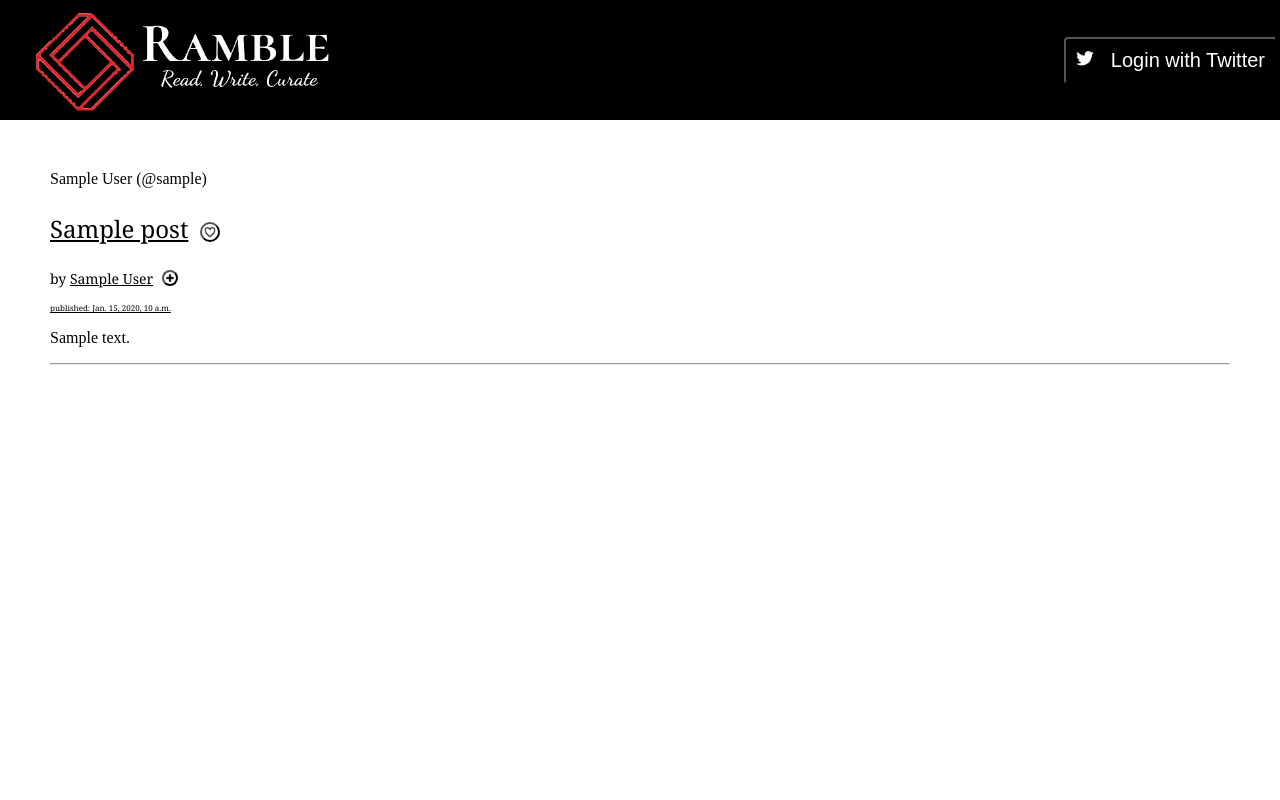
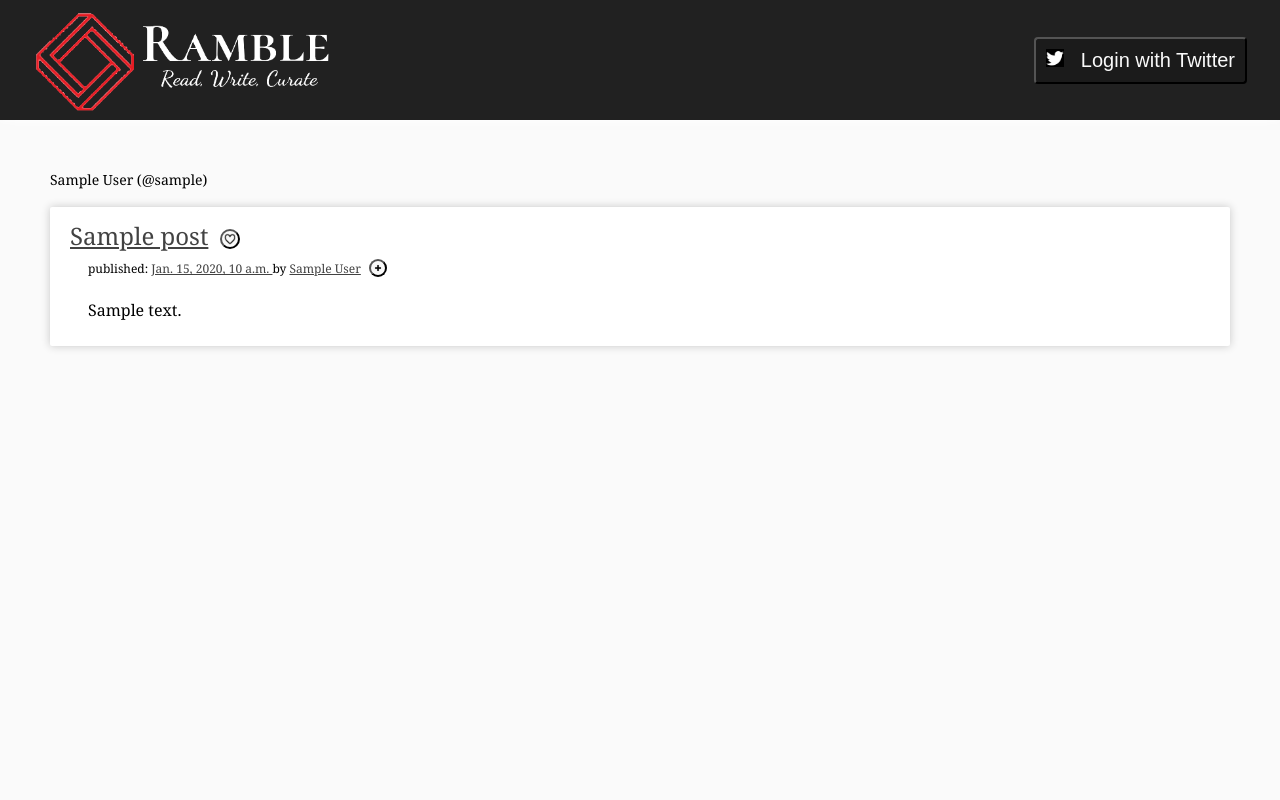
Before and after one commit to shwetharmaiya/responsiberamble, a Django app: page /u/1 in a window 1280 px wide. Run offline with Django 3.2, Linux system fonts and the light colour scheme; tables that the repository leaves empty hold one stand-in row (values such as "Sample post"); some libraries are stand-ins or nearby versions.

Commit message:
Updated post display
Added new stylesheet by nikolai echternacht.

modified appearance/button sizes of username and timestamp to resemble wordpress.

```diff
--- a/ramble/rambleapp/static/css/style.css
+++ b/ramble/rambleapp/static/css/style.css
@@ -1,54 +1,100 @@
-.header {
-    padding-left: 30px;
-    padding-top: 2px;
-    padding-bottom: 2px;
-    background: #000000;
-    color: white;
-    font-size: 20px;
-    font-family: sans-serif;
+html {
+	background: #fafafa;
+	font: 14px Georgia, serif;
 }
 
-.header a { text-decoration: none; color:white; }
+header, .header {
+	padding: 2px 30px 2px;
+	background: #212121;
+	color: #ff5131;
+	font: 20px Arial, sans-serif;
+	box-shadow: 0 0 9px #ffffff;
+}
+
+header a, .header a {
+	color: #ff5131;
+}
+
+a {
+	text-decoration: underline;
+	color: #424242;
+	}
+
+a:hover {
+	color: #d50000;
+}
+
+main {
+	padding: 0 60px 0;
+}
+
+article, .post {
+	background: #ffffff;
+	padding: 6px 6px 6px 20px;
+	margin: 18px 0 18px;
+	border-radius: 2px;
+	box-shadow: 0 0 9px #c7c7c7;
+}
+
+article p, .article p {
+	margin: 6px 6px 0px;
+	line-height: 168%;
+}
 
 .post-title {
-    font-size: 24px;
-    font-family: Georgia;
+	margin-top: 6px;
+	font-size: 24px;
 }
-.post-text {
-    font-size: 18px;
-    font-family: Georgia;
-    line-height: 1.618;
+
+.post-format, .post-text {
+	margin-left: 18px;
+	font-size: 16px;
+	line-height: 1.618;
 }
 
 .post-username {
-    font-size: 14px;
-    font-family: Georgia
+	margin-left: 18px;
+    font-size: 12px;
 }
 
 .post-timestamp {
-    font-size: 8px;
-    font-family: Georgia
+	margin-left: 18px;
+	margin-right: 18px;
+    font-size: 12px;
 }
 
-a {text-decoration: underline; color:black; }
+.post-tools {
+	text-align: right;
+	margin: 0 -6px -6px -6px;
+	padding: 0 18px;
+	background: #eeeeee;
+	border-radius: 0 0 2px 2px;
+}
 
 .iconbutton {
     background:white;
     color:black;
     padding:0;
-    border-radius:50%;
 }
 
 button {
-background:black;
-color:white;
-border-radius:4px;
-padding:10px;
+	background: #1b1b1b;
+	color: #fafafa;
+	border-radius: 4px;
+	margin: 12px 0;
+	padding: 6px 12px;
 }
 
+table {
+	color:inherit;
+	width:100%;
+	padding:0;
+}
 
-table {
-color:inherit;
-width:100%;
-padding:0;
+.iconbutton {
+    background: #fafafa;
+    color: #212121;
+    padding: 6px;
+	margin: 5px 0px 5px 5px;
+    border-radius: 50%;
 }
--- a/ramble/rambleapp/templates/rambleapp/display_post.html
+++ b/ramble/rambleapp/templates/rambleapp/display_post.html
@@ -1,7 +1,7 @@
 {% load static %}
 
-<div id="post_{{post.pk}}" style="transition:all 1s ease">
-    <p class="post-title">
+<div id="post_{{post.pk}}" style="transition:all 1s ease" class="post">
+    <div class="post-title">
         <a href="../post/{{ post.pk }}">{{ post.post_title }}</a>
 
         <button onclick="like_post({{ post.pk }})" class="iconbutton" style="margin-left:5px;padding:2px">
@@ -11,20 +11,18 @@
                 <img id="like_{{post.pk}}" src="{% static 'images/like_button.png' %}" width="12px" height="12px">
             {% endif %}
         </button>
-    </p>
-    <p class="post-username">
-        by <a href="../u/{{ post.user_id.id }}">{{ post.user_id.first_name }} {{ post.user_id.last_name }}</a>
-        <button class="iconbutton" onclick="follow_user({{ post.user_id.id }})" style="margin-left:5px">
+    </div>
+    <div class="post-username">
+       published: <a href="../post/{{ post.pk }}">{{ post.post_timestamp }} </a> by <a href="../u/{{ post.user_id.id }}">{{ post.user_id.first_name }} {{ post.user_id.last_name }}</a>
+        <button class="iconbutton" onclick="follow_user({{ post.user_id.id }})" style="margin-left:5px;padding:2px">
             {% if user_followers and post.user_id.id in user_followers %}
-                <img id="useradd_{{ post.user_id.id }}" src="{% static 'images/follows.png' %}" width="12px" height="12px">
+                <img id="useradd_{{ post.user_id.id }}" src="{% static 'images/follows.png' %}" width="10px" height="10px">
             {% else %}
-                <img id="useradd_{{ post.user_id.id }}" src="{% static 'images/follow.png' %}" width="12px" height="12px">
+                <img id="useradd_{{ post.user_id.id }}" src="{% static 'images/follow.png' %}" width="10px" height="10px">
             {% endif %}
         </button>
-    </p>
-    <p class="post-timestamp">
-        <a href="../post/{{ post.pk }}"> published: {{ post.post_timestamp }} </a>
-    </p>
+    </div>
+
     <p class="post-format">{{ post.post_text|safe }}</p>
     {% if post.user_id.id == user.id %}
 
@@ -32,5 +30,4 @@
             <img src="{% static 'images/delete2.png' %}" width="12px" height="12px">
         </button>
     {% endif %}
-    <hr/>
 </div>
```
Also changed, not shown: ramble/rambleapp/static/css/style_old.css (added, +54 -0 lines).
